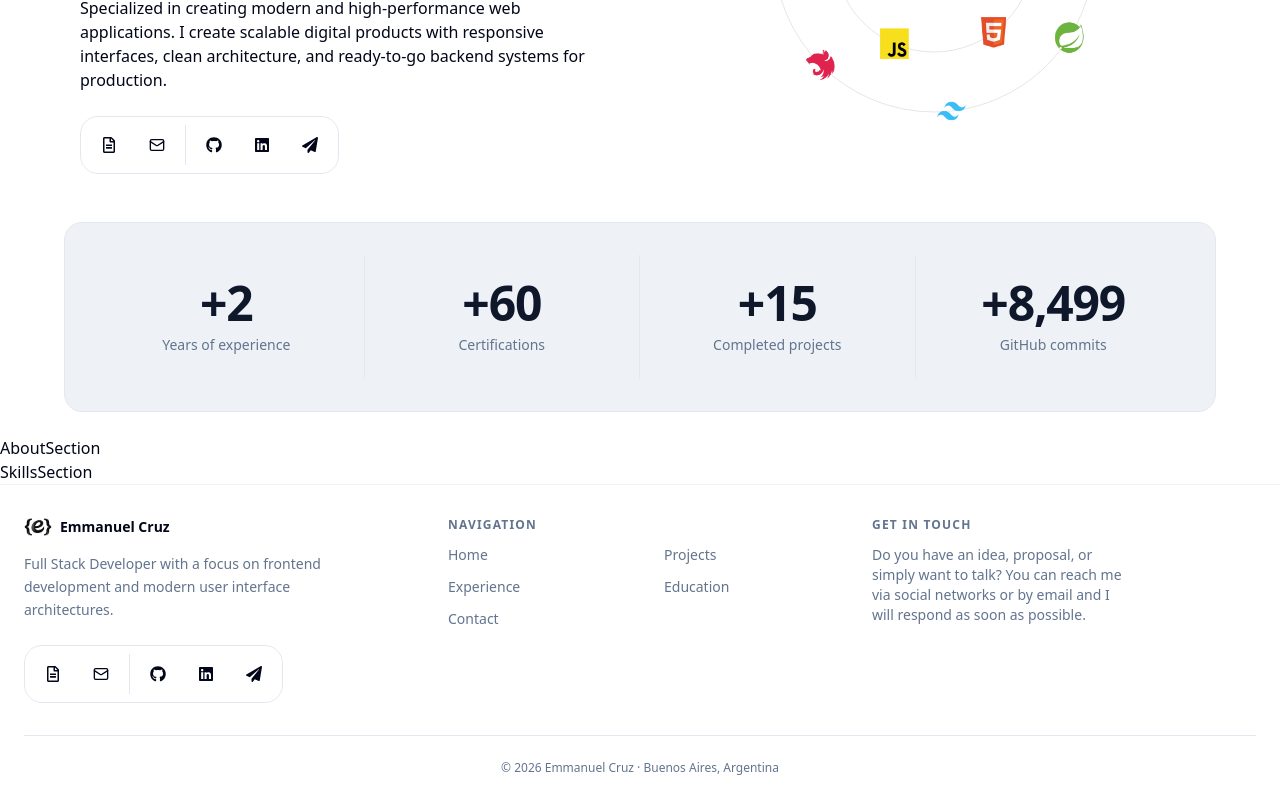
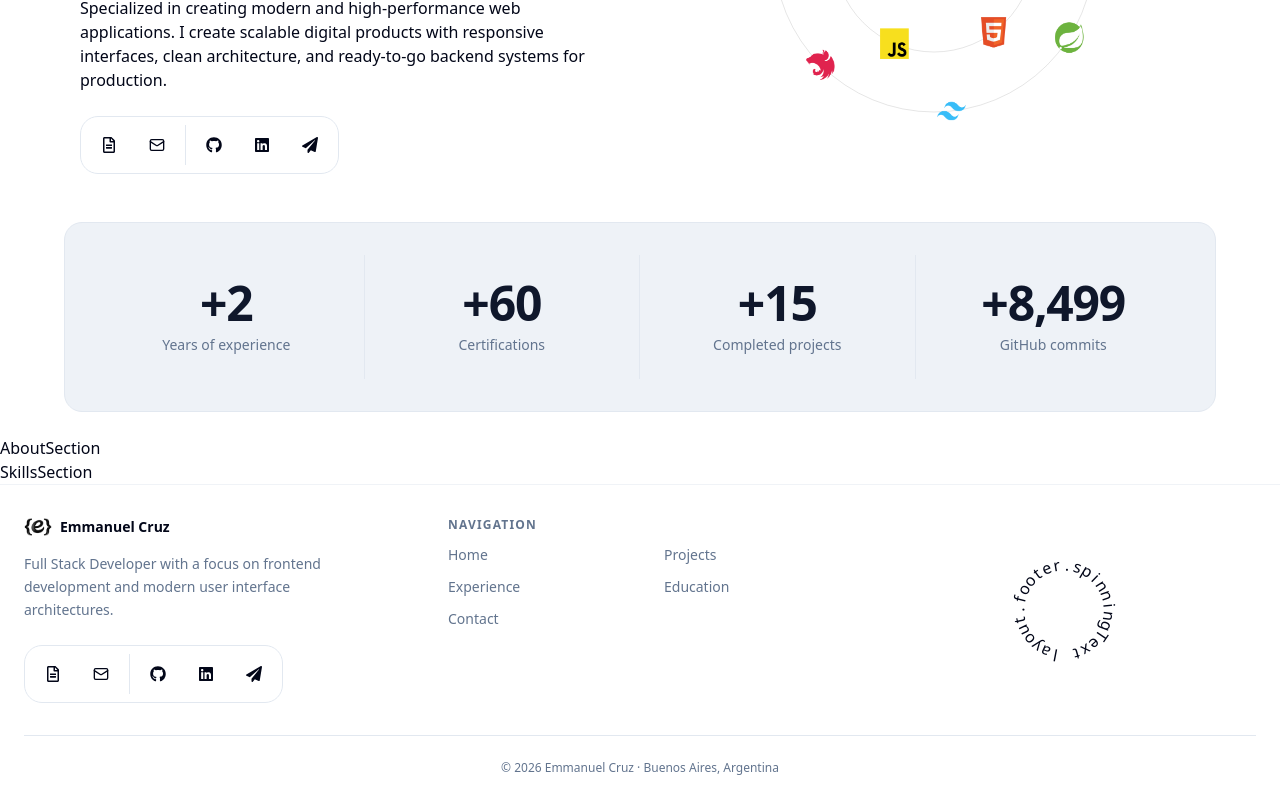
Before and after one commit to emmanuel-cruz-dev/portfolio-fullstack, a Next.js app in the folder frontend/: page /en in a window 1280 px wide. Shown: the part 359-1159 px from the top of the page. Built offline with nearby package versions, Linux system fonts and the light colour scheme; no server answers.

Commit message:
feat: adds SpinnigText to frontend/src/components/layout/Footer.tsx

```diff
--- a/frontend/src/components/layout/Footer.tsx
+++ b/frontend/src/components/layout/Footer.tsx
@@ -5,7 +5,7 @@ import { useTranslations } from "next-intl";
 
 import { useIsDarkTheme } from "@/hooks";
 import { Link } from "@/i18n/navigation";
-import { Separator } from "@/components/ui";
+import { Separator, SpinningText } from "@/components/ui";
 import SocialLinksItem from "@/components/shared/SocialLinksItem";
 
 function Footer() {
@@ -65,12 +65,9 @@ function Footer() {
           </div>
 
           <div className="sm:col-span-1">
-            <p className="mb-3 text-xs font-semibold uppercase tracking-widest text-muted-foreground">
-              {t("title2")}
-            </p>
-            <p className="text-sm text-muted-foreground w-4/6">
-              {t("contactText")}
-            </p>
+            <article className="h-full flex justify-center">
+              <SpinningText>{t("spinningText")}</SpinningText>
+            </article>
           </div>
         </div>
 
```
